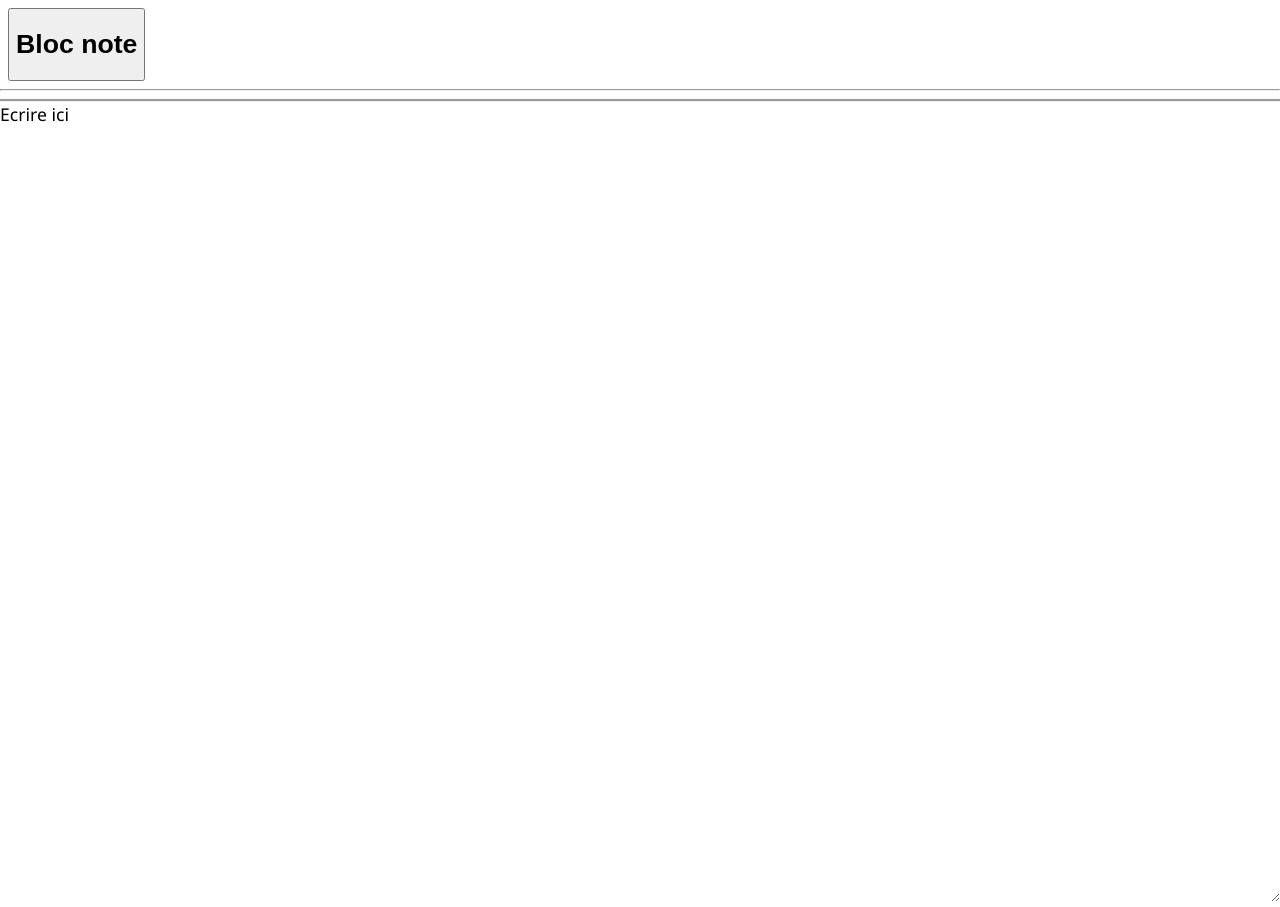
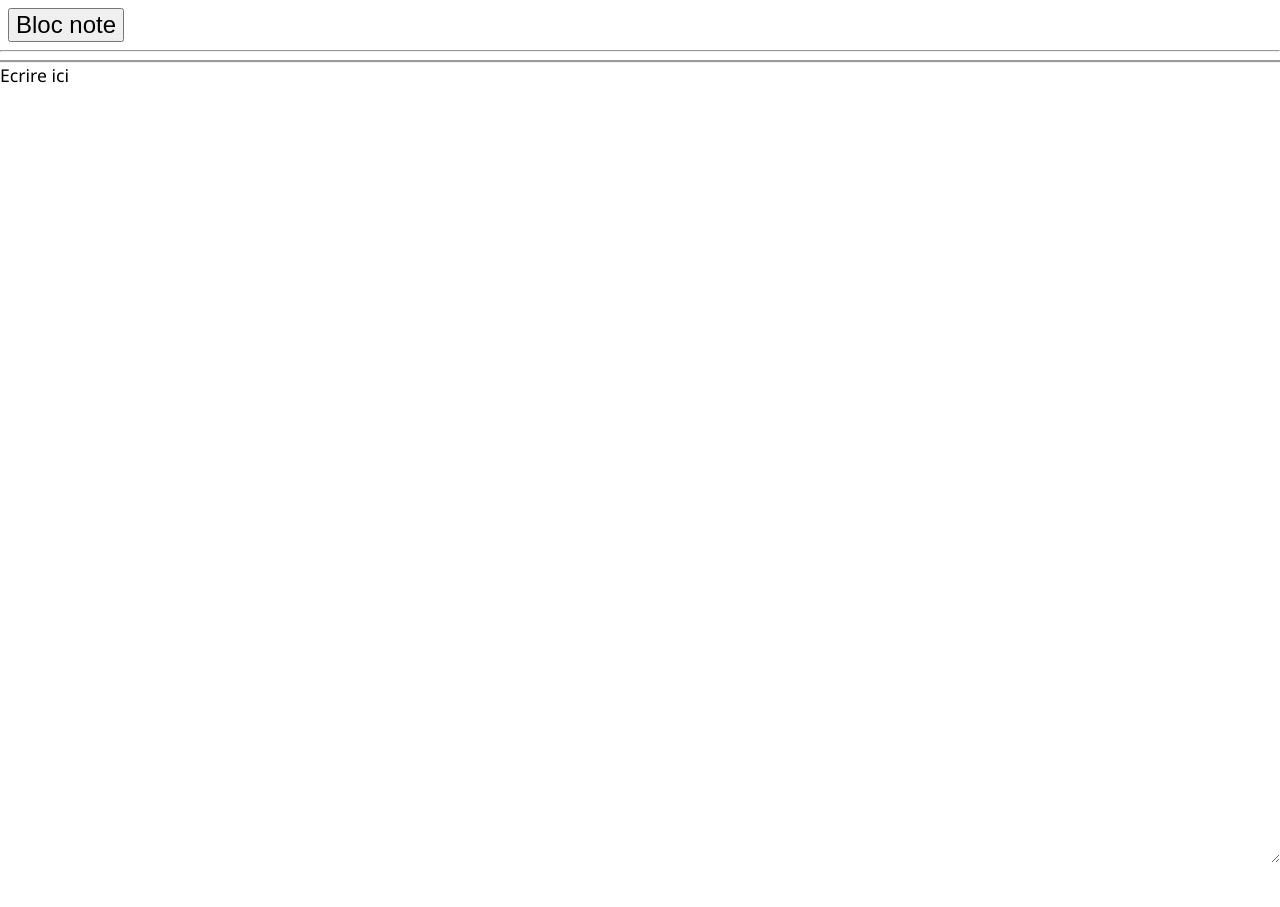
Before and after one commit to BlueBapt/BlueBapt.github.io, a plain HTML site: page ipad/index.html in a window 1280 px wide. After the commit the page ends 868 px from the top, so only its background shows below. Drawn offline with Linux system fonts and the light colour scheme.

Commit message:
button not working

```diff
--- a/ipad/index.html
+++ b/ipad/index.html
@@ -8,7 +8,7 @@
 </head>
 <body>
     <div class="b">
-        <button id="download"><h1>Bloc note</h1></button>
+        <button id="download">Bloc note</button>
     </div>
     <hr>
     <textarea id="content">Ecrire ici</textarea>
@@ -17,6 +17,9 @@
 <style>
 .b{
     margin: 0.5em;
+}
+#download{
+    font-size:x-large;
 }
 textarea{
     width: 100%;
```
